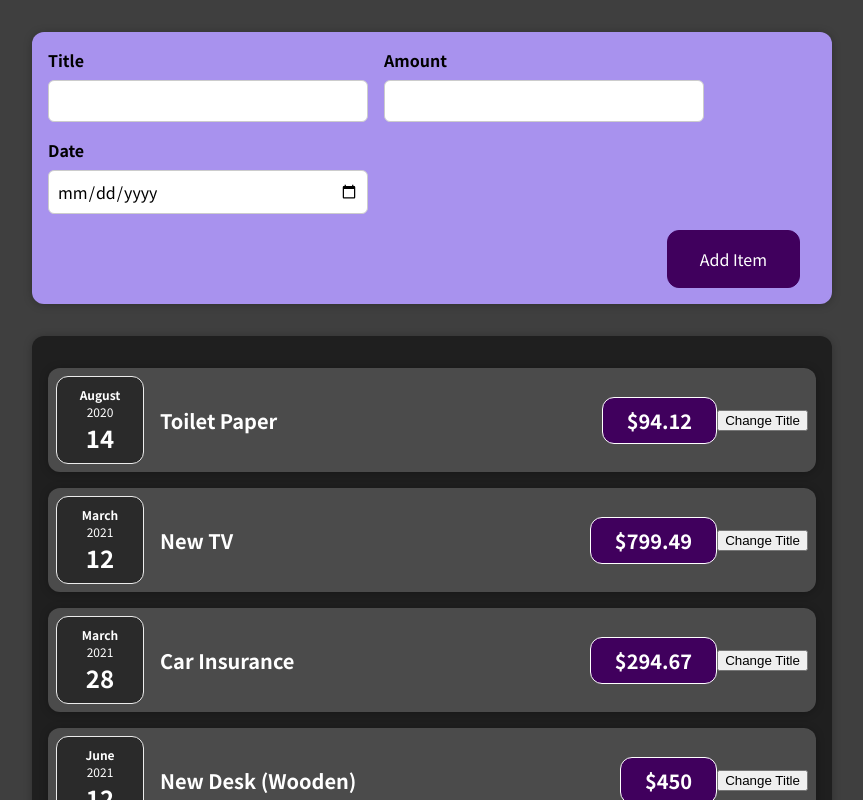
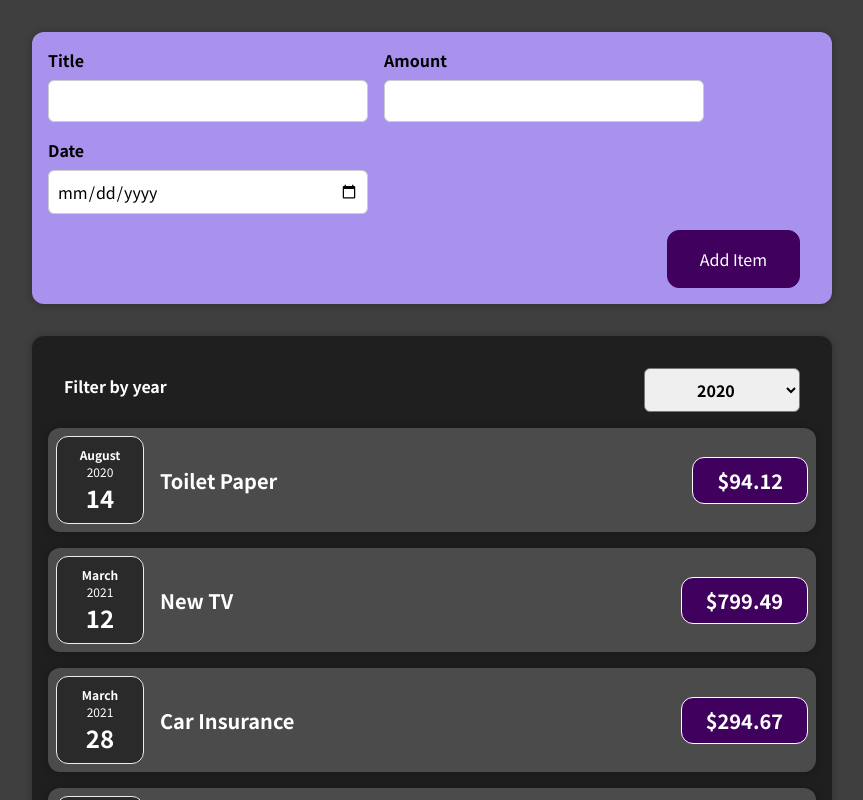
Before and after one commit to gnanaprakashreddy/ExpenseTracker, a React (Create React App) app: page / in a window 1280 px wide. Shown: the top 800 px of the page, without its empty margins (208-1071 px from the left). Built offline with nearby package versions, Linux system fonts and the light colour scheme.

Commit message:
Passing State to Parent Component

```diff
--- a/src/App.js
+++ b/src/App.js
@@ -23,9 +23,13 @@
       date: new Date(2021, 5, 12),
     },
   ];
+
+  const addExpenseData = (expenseData) => {
+    console.log(expenseData)
+  }
   return (
     <div>
-      <NewExpense/>
+      <NewExpense addExpense={addExpenseData}/>
       <Expenses expenses={expenses} />
     </div>
   );
--- /dev/null
+++ b/src/components/Expenses/ExpenseFilter.css
@@ -0,0 +1,24 @@
+.expenses-filter {
+  color: white;
+  padding: 0 1rem;
+}
+
+.expenses-filter__control {
+  display: flex;
+  width: 100%;
+  align-items: center;
+  justify-content: space-between;
+  margin: 1rem 0;
+}
+
+.expenses-filter label {
+  font-weight: bold;
+  margin-bottom: 0.5rem;
+}
+
+.expenses-filter select {
+  font: inherit;
+  padding: 0.5rem 3rem;
+  font-weight: bold;
+  border-radius: 6px;
+}
--- /dev/null
+++ b/src/components/Expenses/ExpenseFilter.js
@@ -0,0 +1,26 @@
+import React  from 'react';
+
+import './ExpenseFilter.css';
+
+const ExpensesFilter = (props) => {
+
+    const onSelectHandler = (e) => {
+        props.onYearSelect(e.target.value);
+    }
+
+    return (
+        <div className='expenses-filter'>
+            <div className='expenses-filter__control'>
+                <label>Filter by year</label>
+                <select value={props.year} onChange={onSelectHandler}>
+                    <option value='2022'>2022</option>
+                    <option value='2021'>2021</option>
+                    <option value='2020'>2020</option>
+                    <option value='2019'>2019</option>
+                </select>
+            </div>
+        </div>
+    );
+};
+
+export default ExpensesFilter;
--- a/src/components/Expenses/ExpenseItem.js
+++ b/src/components/Expenses/ExpenseItem.js
@@ -1,22 +1,16 @@
-import React, {useState} from 'react'
+import React from 'react'
 import ExpenseDate from './ExpenseDate'
 import './ExpenseItem.css'
 import Card from '../UI/Card'
 
 const ExpenseItem = (props) =>{
-
-    const [title, setTitle] = useState(props.title)
-    const clickHandler = () => {
-        setTitle('Updated!')
-    }
     return (
         <Card className='expense-item'>
             <ExpenseDate date={props.date}/>
             <div className='expense-item__description'>
-                <h2>{title}</h2>
+                <h2>{props.title}</h2>
                 <div className='expense-item__price'>${props.amount}</div>
             </div>
-            <button onClick={clickHandler}>Change Title</button>
         </Card>
     )
 }
--- a/src/components/Expenses/Expenses.js
+++ b/src/components/Expenses/Expenses.js
@@ -1,16 +1,27 @@
+import React,{useState} from 'react'
 import ExpenseItem from './ExpenseItem'
 import './Expenses.css'
 import Card from '../UI/Card'
+import ExpenseFilter from './ExpenseFilter'
 
 const  Expenses = (props) => {
+
+    const [year, setYear] = useState('2020')
+
+    const onYearSelectHandler = (recievedYear) => {
+        setYear(recievedYear)
+    }
     return (
+        <div>
             <Card className='expenses'>
+                <ExpenseFilter year={year} onYearSelect = {onYearSelectHandler}/>
                 {
                 props.expenses.map(expense =>
                     <ExpenseItem title={expense.title} date={expense.date} amount={expense.amount}/>
                 )
                 }
             </Card>
+        </div>
     )
 }
 
--- a/src/components/NewExpense/ExpenseForm.js
+++ b/src/components/NewExpense/ExpenseForm.js
@@ -2,7 +2,7 @@
 import Expenses from '../Expenses/Expenses'
 import './ExpenseForm.css'
 
-const ExpenseForm = () => {
+const ExpenseForm = (props) => {
     const [title, setTitle] = useState('')
     const [amount, setAmount] = useState('')
     const [date, setDate] = useState('')
@@ -25,7 +25,7 @@
             amount : amount,
             date : new Date(date)
         };
-        console.log(expenses);
+        props.onSaveData(expenses);
         setTitle('');
         setAmount('');
         setDate('');
--- a/src/components/NewExpense/NewExpense.js
+++ b/src/components/NewExpense/NewExpense.js
@@ -1,9 +1,17 @@
 import './NewExpense.css'
 import ExpenseForm from './ExpenseForm'
 
-const NewExpense = () => {
+const NewExpense = (props) => {
+    const saveDataHandler = (recievedExpenseData) => {
+       const expenseData =  {
+           ...recievedExpenseData,
+            id: Math.random().toString()
+       }
+      props.addExpense(expenseData);
+    }
+
     return <div className="new-expense">
-        <ExpenseForm/>
+        <ExpenseForm onSaveData={saveDataHandler}/>
     </div>
 }
 
```
Also changed, not shown: 1 other file (tests, documents, lock files or other folders). Lines whose indentation alone changed are shown as unchanged.
